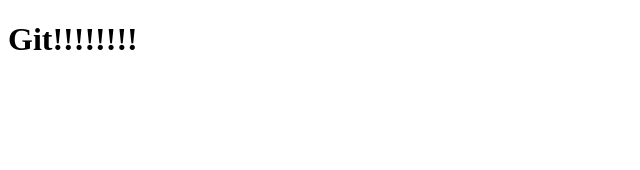
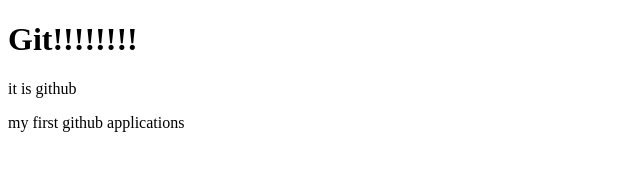
Before and after one commit to imiracl/imiracl.github.io, a plain HTML site: page index.html in a window 1280 px wide. Shown: the whole page, without its empty margins (0-640 px from the left). Drawn offline with Linux system fonts and the light colour scheme.

Commit message:
Update index.html

```diff
--- a/index.html
+++ b/index.html
@@ -8,5 +8,7 @@
 </head>
 <body>
 	<h1>Git!!!!!!!!</h1>
+	<p>it is github</p>
+	<p>my first github applications</p>
 </body>
 </html>
```
